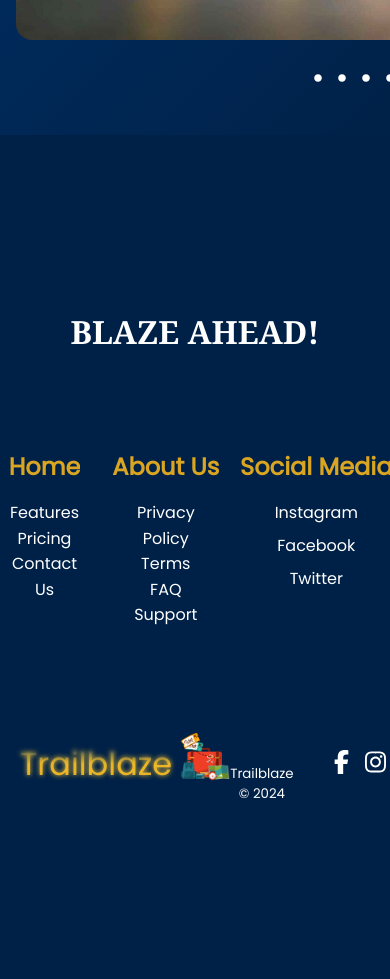
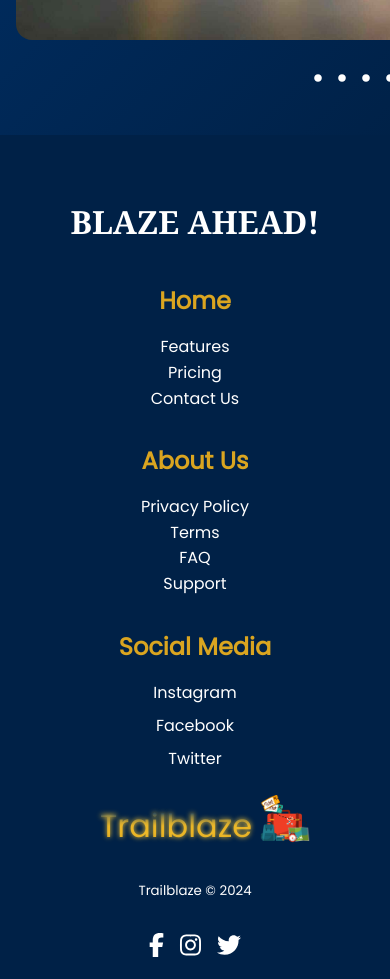
Before and after one commit to LeslieLopez25/react-travel, a React (Create React App) app: page / in a window 390 px wide. Shown: the part 4400-5379 px from the top of the page. Built offline with nearby package versions, Linux system fonts and the light colour scheme.

Commit message:
Added media queries to footer component

```diff
--- a/src/components/Footer/footer.styles.css
+++ b/src/components/Footer/footer.styles.css
@@ -126,3 +126,115 @@
     margin: 2.5rem 2.5rem 0 0;
     text-align: center;
 }
+
+/* Media Queries */
+@media screen and (min-width: 87.75em) {
+    .footer-container {
+        padding: 5rem calc((100vw - 81.25rem) / 2);
+    }
+
+    .footer-content {
+        min-width: 100%;
+        width: 100%;
+    }
+}
+
+@media screen and (max-width: 60em) {
+    .footer-container {
+        margin: 0 auto;
+        padding: 1rem calc((100vw - 81.25) / 2);
+        width: 100%;
+        position: absolute;
+    }
+
+    .footer-heading {
+        padding-bottom: 1rem;
+    }
+
+    .footer-content {
+        display: grid;
+        grid-template-columns: 1fr;
+        grid-row-gap: 2rem;
+        justify-content: center;
+        padding: 0;
+    }
+
+    .footer-wrapper {
+        flex-direction: column;
+        align-items: center;
+    }
+
+    .social-media_wrap {
+        flex-direction: column;
+        margin: 0 auto;
+    }
+
+    .social-icons {
+        position: static;
+        margin: 0 0 0 1rem;
+    }
+
+    .website-rights {
+        margin: 1.5rem 0 2rem 0;
+    }
+}
+
+@media screen and (max-width: 48em) {
+    .footer-container {
+        margin: 0 auto;
+        padding: 1rem calc((100vw - 81.25rem) / 2);
+        width: 100%;
+        position: absolute;
+    }
+
+    .footer-heading {
+        padding-top: 3rem;
+    }
+
+    .footer-content {
+        display: grid;
+        grid-template-columns: 1fr;
+        grid-row-gap: 2rem;
+        justify-content: center;
+        padding: 0;
+    }
+
+    .footer-wrapper {
+        flex-direction: column;
+        align-items: center;
+    }
+
+    .social-media_wrap {
+        flex-direction: column;
+        margin: 0 auto;
+    }
+
+    .social-icons {
+        position: static;
+        margin-left: 1rem;
+    }
+
+    .website-rights {
+        margin: 1.5rem 0 2rem 0;
+    }
+}
+
+@media screen and (max-width: 35em) {
+    .footer-container {
+        padding: 1rem calc((100vw - 81.25rem) / 2);
+    }
+
+    .footer-heading {
+        padding-bottom: 1.5rem;
+    }
+
+    .footer-content {
+        display: flex;
+        flex-direction: column;
+        height: 50%;
+    }
+
+    .social-media_wrap {
+        margin: 0 auto;
+    }
+}
```
